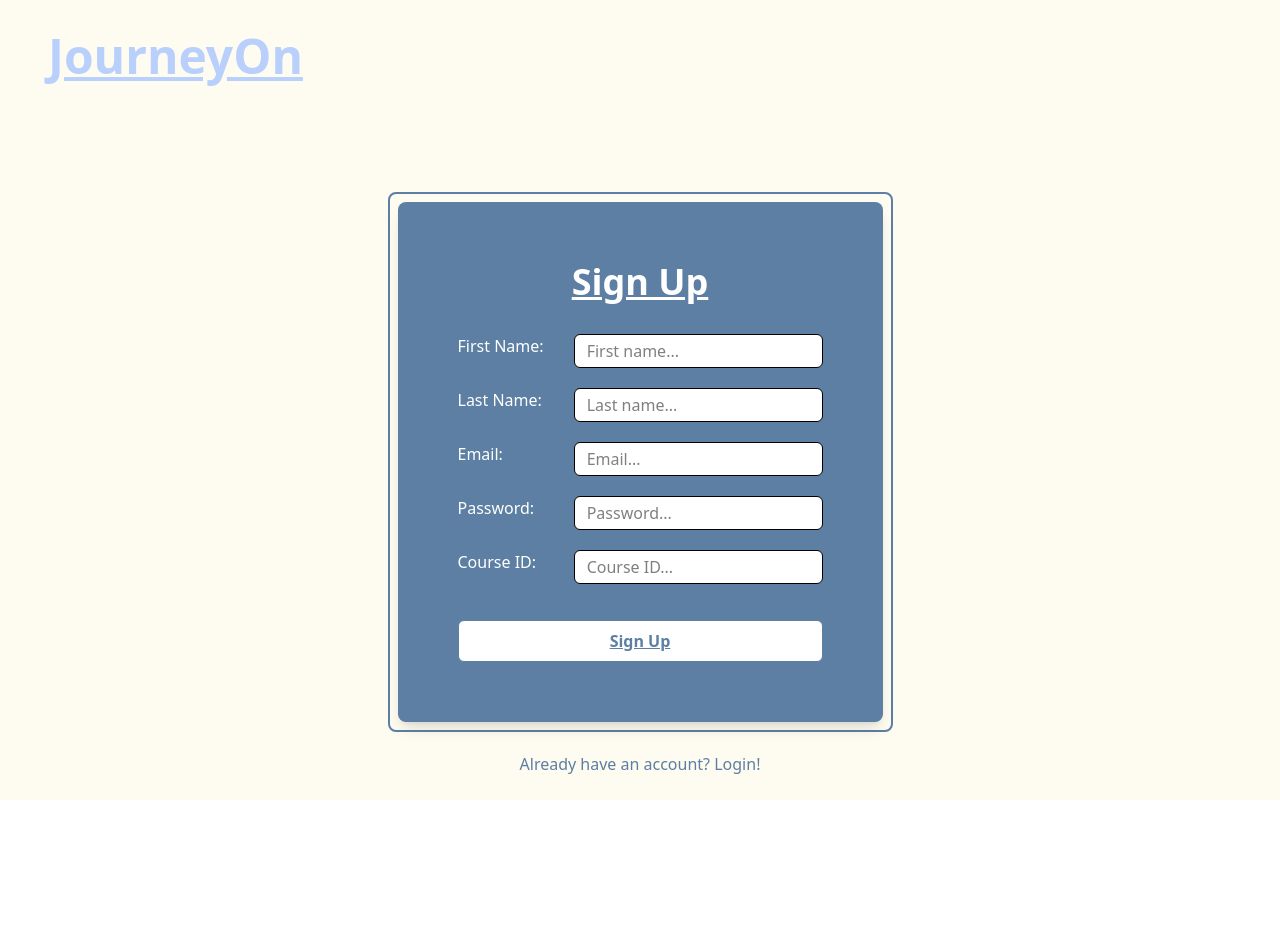
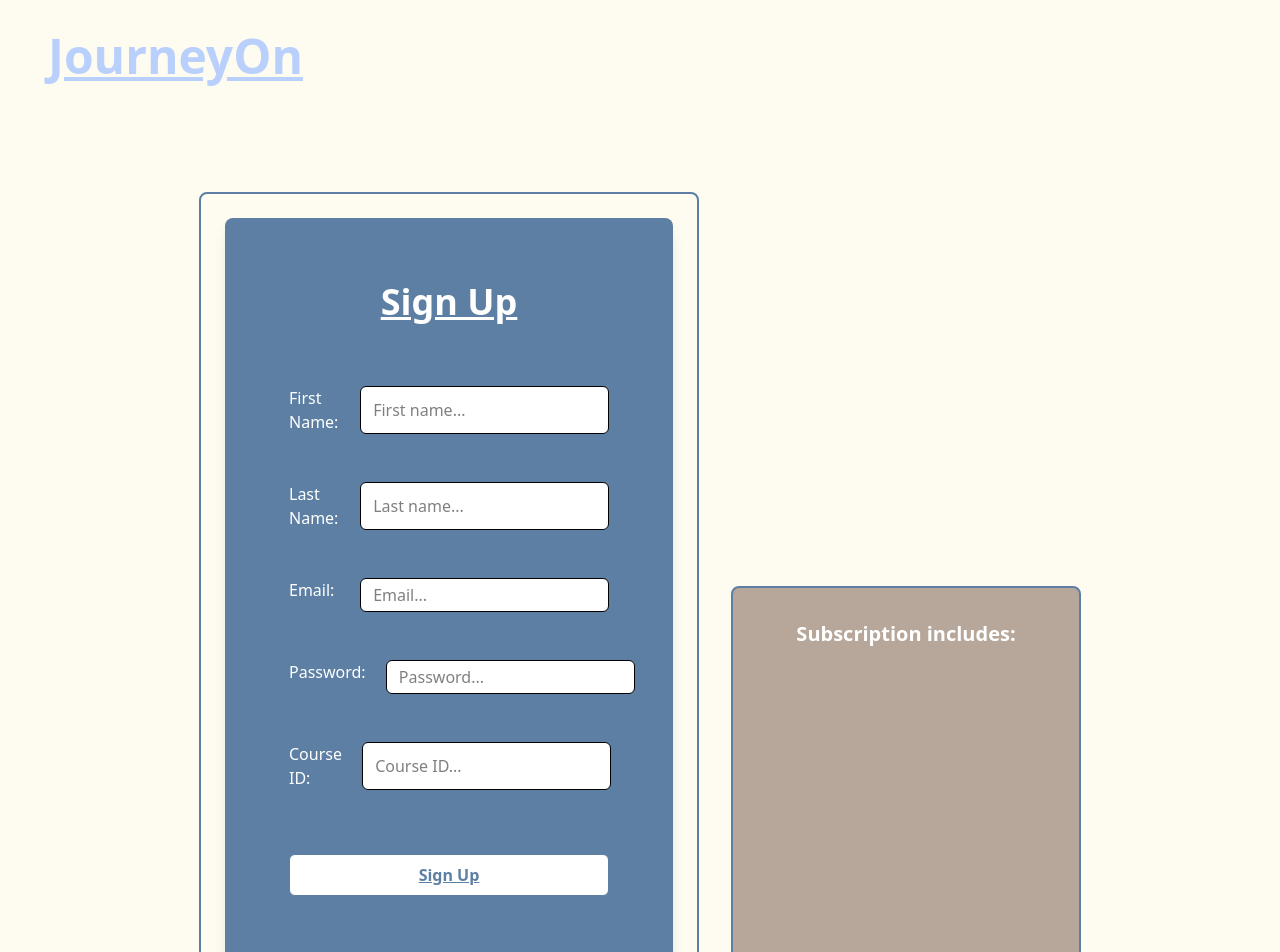
Before and after one commit to shaquillekiragu/journeyon-frontend, a React (Vite) app: page /signup in a window 1280 px wide. Shown: the top 952 px of the page. Before the commit the page ends 800 px from the top, so only its background shows below. Built offline with nearby package versions, Linux system fonts and the light colour scheme.

Commit message:
subscription box

```diff
--- a/src/pages/SignupPage.tsx
+++ b/src/pages/SignupPage.tsx
@@ -58,24 +58,25 @@ export default function SignupPage(): React.ReactElement {
   return (
     <div className="min-h-screen" style={{ backgroundColor: "#fefbf1" }}>
       <Header size="large" />
-      <main className="flex flex-col justify-center items-center gap-5 mt-[10vh]">
+      <main className="flex justify-center items-end gap-8 mt-[10vh]">
+        <div className="flex flex-col gap-5">
           <div
-          className="p-2 rounded-lg"
+            className="p-6 rounded-lg w-[500px] h-auto"
             style={{
               border: "2px solid #5c7fa3",
             }}
           >
             <div
-            className="p-15 rounded-lg shadow-lg"
+              className="p-16 rounded-lg shadow-lg"
               style={{
                 backgroundColor: "#5c7fa3",
               }}
             >
-            <h1 className="text-4xl text-center font-semibold mb-8 text-white text-decoration-line: underline">
+              <h1 className="text-4xl text-center font-semibold mb-16 text-white text-decoration-line: underline">
                 Sign Up
               </h1>
 
-            <form onSubmit={handleSubmit} className="flex flex-col gap-5">
+              <form onSubmit={handleSubmit} className="flex flex-col gap-12">
                 <div className="flex gap-5">
                   <label
                     htmlFor="firstName"
@@ -119,7 +120,10 @@ export default function SignupPage(): React.ReactElement {
                 </div>
 
                 <div className="flex gap-5">
-                <label htmlFor="email" className="font-normal text-white w-24">
+                  <label
+                    htmlFor="email"
+                    className="font-normal text-white w-24"
+                  >
                     Email:
                   </label>
                   <input
@@ -198,6 +202,19 @@ export default function SignupPage(): React.ReactElement {
               Login!
             </Link>
           </p>
+        </div>
+
+        <div
+          className="p-8 rounded-lg w-[350px] h-[400px] mb-11"
+          style={{
+            backgroundColor: "#b6a79a",
+            border: "2px solid #5c7fa3",
+          }}
+        >
+          <h3 className="text-xl font-semibold text-white text-center mb-6">
+            Subscription includes:
+          </h3>
+        </div>
       </main>
     </div>
   );
```
Lines whose indentation alone changed are shown as unchanged.
